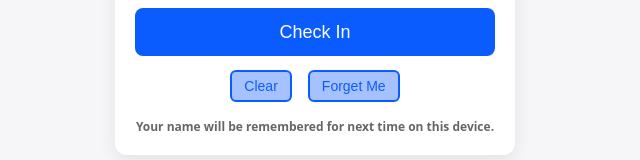
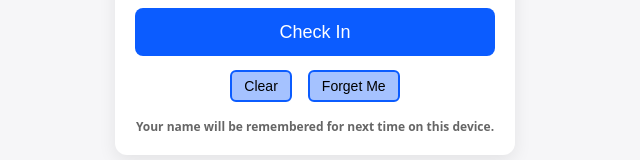
Before and after one commit to HappyLlama12/NameCheckIn, a plain HTML site: page index.html in a window 1280 px wide. Shown: the part 391-551 px from the top of the page, without its empty margins (325-965 px from the left). Drawn offline with Linux system fonts and the light colour scheme.

Commit message:
Update index.html

```diff
--- a/index.html
+++ b/index.html
@@ -21,7 +21,7 @@ INSTRUCTIONS:
     p.subtitle{margin:0 0 16px;color:var(--muted)}
     input[type=text]{width:100%;padding:8px;font-size:16px;margin-bottom:16px;border-radius:6px;border:1px solid #ccc;}
     button.action{width: 100%;height: 48px; background: var(--accent); color: white; border:0; border-radius: 8px; font-size: 18px; cursor: pointer;}
-    .outlined-btn{background: #a5c2ff; border: 2px solid var(--accent);color: var(--accent);border-radius: 6px;padding: 6px 12px;cursor: pointer;margin: 4px;font-size: 14px;}
+    .outlined-btn{background: #a5c2ff; border: 2px solid var(--accent);color: black;border-radius: 6px;padding: 6px 12px;cursor: pointer;margin: 4px;font-size: 14px;}
     #status{margin-top:10px;color:green;font-weight:600}
     .footer{margin-top:12px;font-size:12px;color:var(--muted);font-weight: 600}
     .danger{color:#b00020}
```
